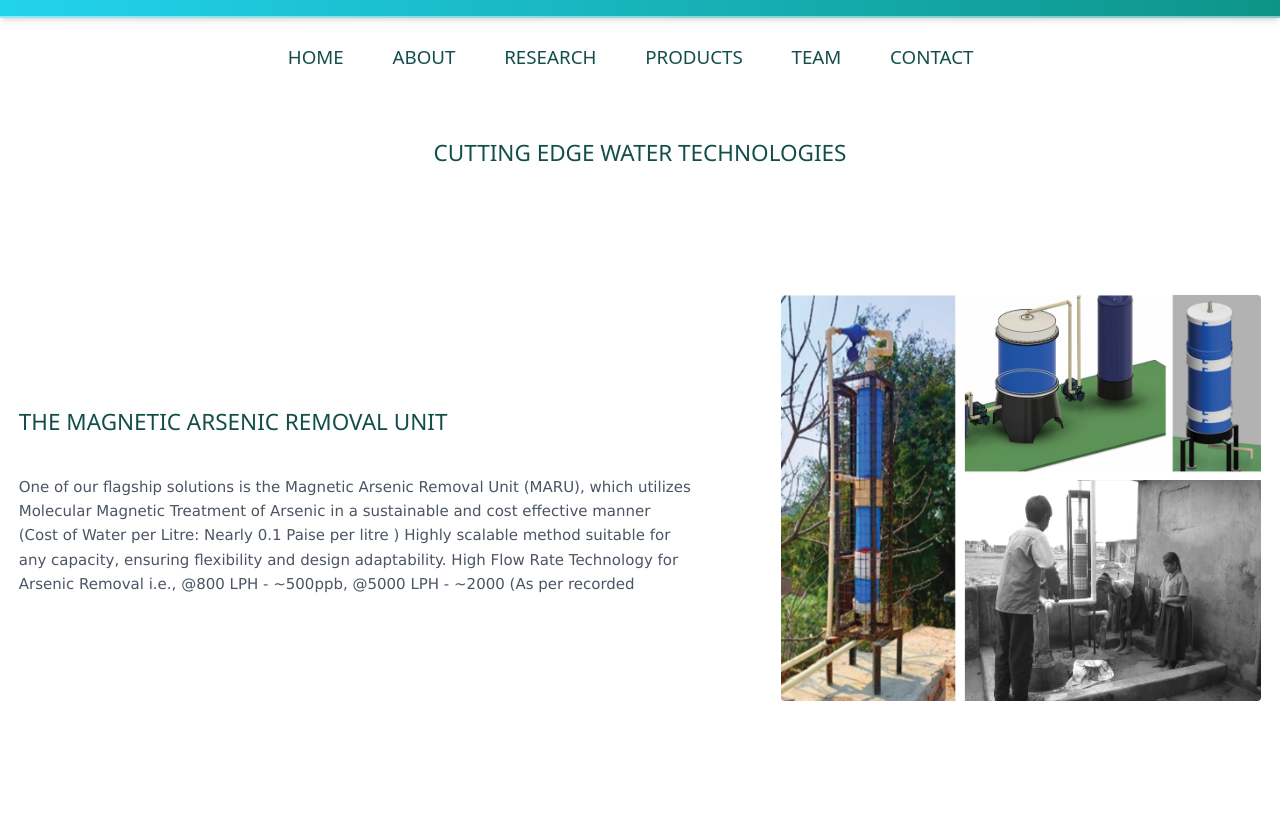
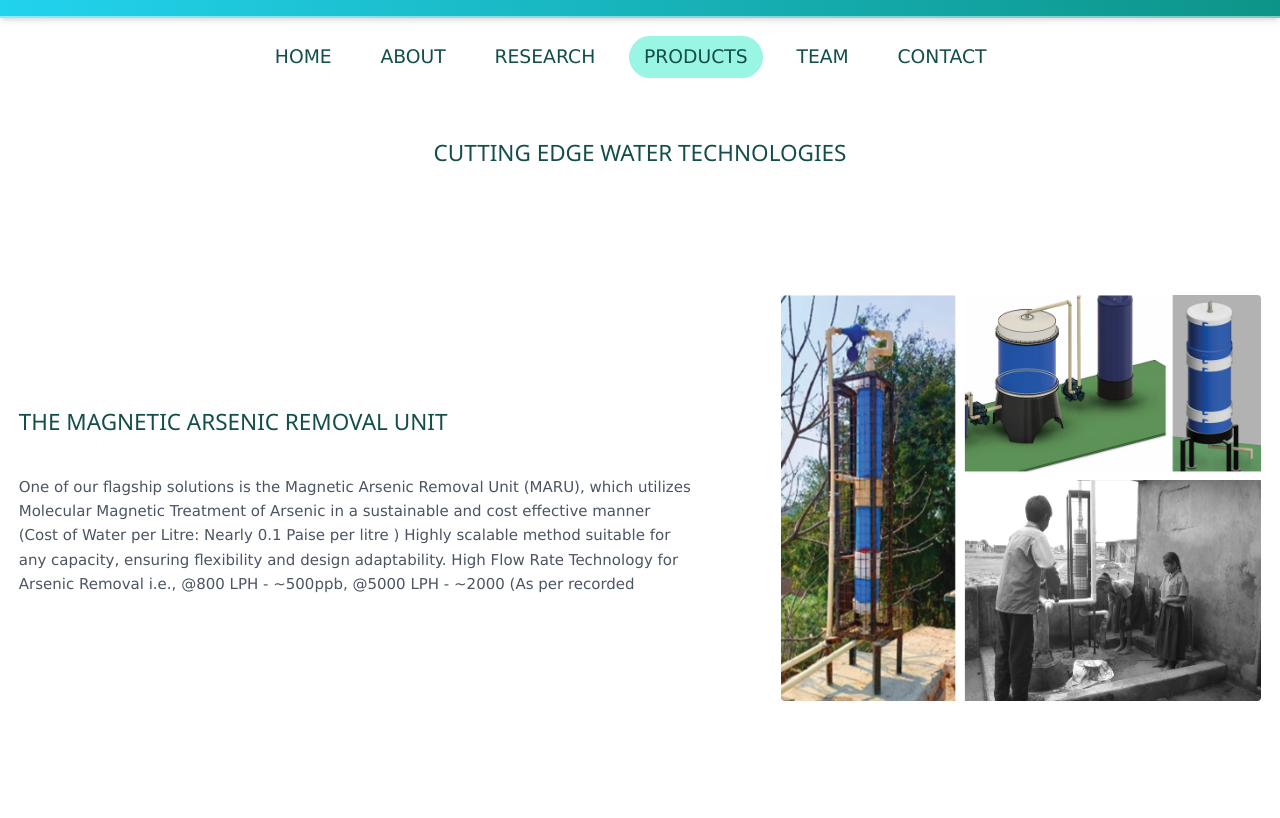
Before and after one commit to Navmarg-Research-and-Innovation/Navmarg-research-and-innovation.github.io, a plain HTML site: page product.html in a window 1280 px wide. Shown: the part 127-945 px from the top of the page. Drawn offline with nearby package versions, Linux system fonts and the light colour scheme.

Commit message:
New Design Arpit

```diff
--- a/product.html
+++ b/product.html
@@ -87,28 +87,28 @@
             <nav class="md:ml-auto md:mr-auto flex flex-wrap items-center text-base justify-center">
 
                 <button onclick=" window.location.href='index.html';"
-                    class="mr-5 inline-flex items-center border-0 py-1 px-3 focus:outline-none transition ease-in-out delay-150 hover:-translate-y-1 hover:scale-110 hover:bg-teal-200 duration-300 rounded font-medium title-font font-sans font-bold text-xl text-teal-900 mb-1 py-2 px-4 rounded-full ">HOME
+                    class="mr-5 inline-flex items-center border-0 py-1 px-3 focus:outline-none transition ease-in-out delay-150 hover:-translate-y-1 hover:scale-110 hover:bg-teal-200 duration-300 rounded font-medium title-font font-courier font-bold text-xl text-teal-900 mb-1 py-2 px-4 rounded-full ">HOME
                 </button>
 
                 <button onclick=" window.location.href='about.html';"
-                    class="mr-5 inline-flex items-center border-0 py-1 px-3 focus:outline-none transition ease-in-out delay-150 hover:-translate-y-1 hover:scale-110 hover:bg-teal-200 duration-300 rounded font-medium title-font font-sans font-bold text-xl text-teal-900 mb-1 py-2 px-4 rounded-full ">ABOUT
+                    class="mr-5 inline-flex items-center border-0 py-1 px-3 focus:outline-none transition ease-in-out delay-150 hover:-translate-y-1 hover:scale-110 hover:bg-teal-200 duration-300 rounded font-medium title-font font-courier font-bold text-xl text-teal-900 mb-1 py-2 px-4 rounded-full ">ABOUT
                 </button>
 
                 <button onclick="window.location.href='research.html';"
-                    class="mr-5 inline-flex items-center border-0 py-1 px-3 focus:outline-none transition ease-in-out delay-150 hover:-translate-y-1 hover:scale-110 hover:bg-teal-200 duration-300 rounded font-medium title-font font-sans font-bold text-xl text-teal-900 mb-1 py-2 px-4 rounded-full ">RESEARCH
+                    class="mr-5 inline-flex items-center border-0 py-1 px-3 focus:outline-none transition ease-in-out delay-150 hover:-translate-y-1 hover:scale-110 hover:bg-teal-200 duration-300 rounded font-medium title-font font-courier font-bold text-xl text-teal-900 mb-1 py-2 px-4 rounded-full ">RESEARCH
                 </button>
 
                 <button onclick="window.location.href='product.html';"
-                    class="mr-5 inline-flex items-center border-0 py-1 px-3 focus:outline-none transition ease-in-out delay-150 hover:-translate-y-1 hover:scale-110 hover:bg-teal-200 duration-300 rounded font-medium title-font font-sans font-bold text-xl text-teal-900 mb-1 py-2 px-4 rounded-full ">PRODUCTS
+                    class="mr-5 inline-flex items-center bg-teal-200 border-0 py-1 px-3 focus:outline-none transition ease-in-out delay-150 hover:-translate-y-1 hover:scale-110 hover:bg-teal-200 duration-300 rounded font-medium title-font font-courier font-bold text-xl text-teal-900 mb-1 py-2 px-4 rounded-full ">PRODUCTS
                 </button>
 
                 <button onclick="window.location.href='team.html';"
-                    class="mr-5 inline-flex items-center border-0 py-1 px-3 focus:outline-none transition ease-in-out delay-150 hover:-translate-y-1 hover:scale-110 hover:bg-teal-200 duration-300 rounded font-medium title-font font-sans font-bold text-xl text-teal-900 mb-1 py-2 px-4 rounded-full">TEAM
+                    class="mr-5 inline-flex items-center border-0 py-1 px-3 focus:outline-none transition ease-in-out delay-150 hover:-translate-y-1 hover:scale-110 hover:bg-teal-200 duration-300 rounded font-medium title-font font-courier font-bold text-xl text-teal-900 mb-1 py-2 px-4 rounded-full">TEAM
                 </button>
 
 
                 <button onclick=" window.location.href='contact.html' ;"
-                    class="mr-5 inline-flex items-center border-0 py-1 px-3 focus:outline-none transition ease-in-out delay-150 hover:-translate-y-1 hover:scale-110 hover:bg-teal-200 duration-300 rounded font-medium title-font font-sans font-bold text-xl text-teal-900 mb-1 py-2 px-4 rounded-full ">CONTACT
+                    class="mr-5 inline-flex items-center border-0 py-1 px-3 focus:outline-none transition ease-in-out delay-150 hover:-translate-y-1 hover:scale-110 hover:bg-teal-200 duration-300 rounded font-medium title-font font-courier font-bold text-xl text-teal-900 mb-1 py-2 px-4 rounded-full ">CONTACT
                 </button>
 
             </nav>
```
